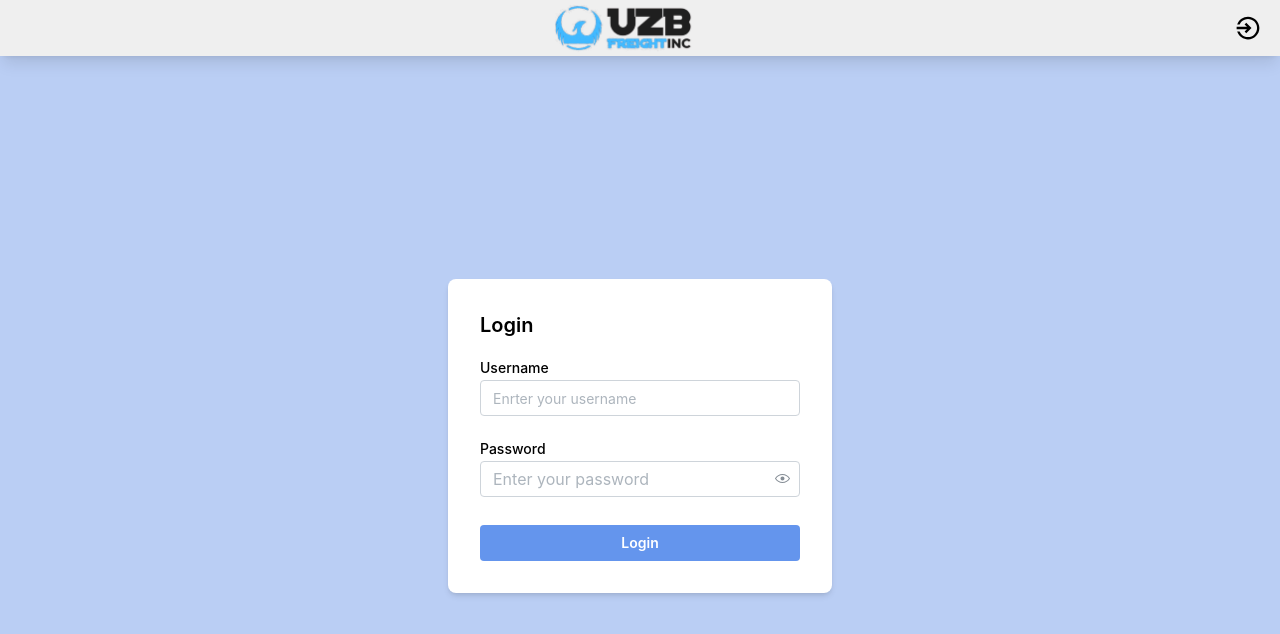
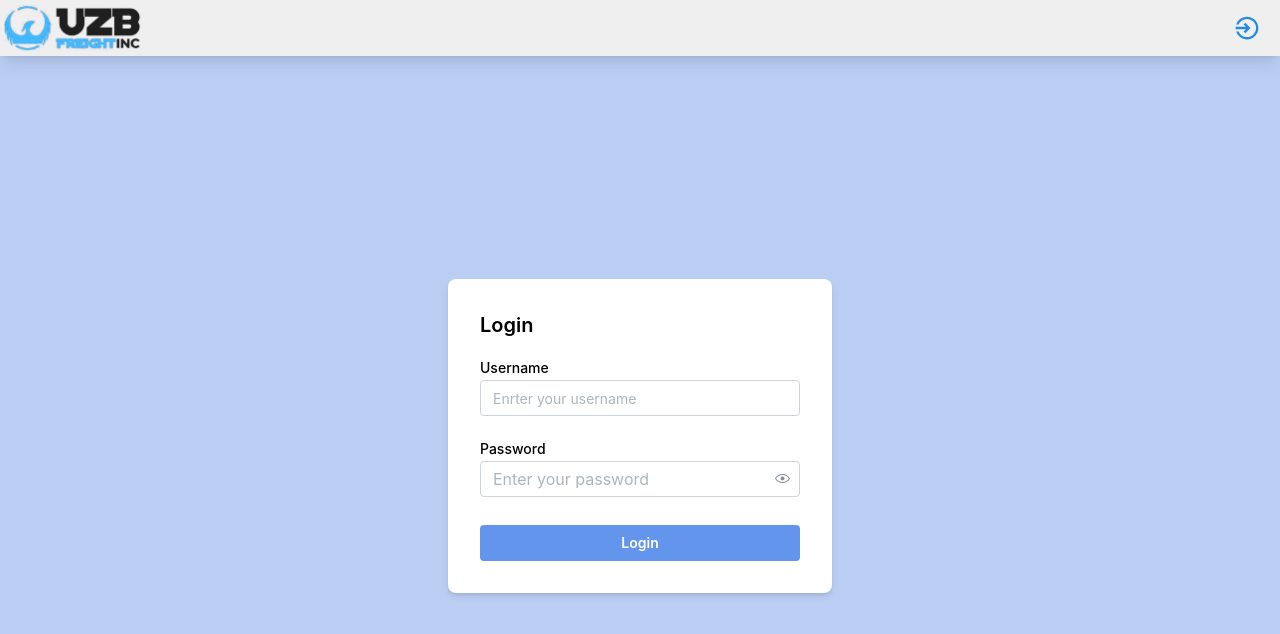
Before and after one commit to GhostGQ/temperature_system, a React (Vite) app: page /login in a window 1280 px wide. Shown: the top 634 px of the page. Built offline with nearby package versions, Linux system fonts and the light colour scheme.

Commit message:
Navigation

```diff
--- a/src/components/header/Header.tsx
+++ b/src/components/header/Header.tsx
@@ -1,28 +1,28 @@
-import {Box} from '@mantine/core';
+import {Box, Button} from '@mantine/core';
 import logo from '../../shared/assets/logo.png';
 import {IoMdLogIn} from 'react-icons/io';
 import {useAuthStore} from '../../app/store/authStore';
 import ProfileMenu from './ProfileMenu';
 import {useNavigate} from 'react-router-dom';
+import NavMenu from './NavMenu';
 
 const Header = () => {
   const navigate = useNavigate();
   const {username} = useAuthStore();
 
   return (
-    <Box className='bg-[#efefef] shadow-lg fixed z-50 w-full h-14 flex items-center justify-center'>
-      <div className='md:w-[95%] w-[80%] flex justify-center items-center'>
+    <Box className='bg-[#efefef] shadow-lg fixed z-50 w-full h-14 flex items-center justify-between'>
+      {username && <NavMenu />}
+      <div className={`flex justify-center items-center`}>
         <img src={logo} alt='logo' className='w-[150px]' />
       </div>
-      <div className='justify-end'>
+      <div className=''>
         {username ? (
           <ProfileMenu />
         ) : (
-          <IoMdLogIn
-            size={28}
-            cursor={'pointer'}
-            onClick={() => navigate('/login')}
-          />
+          <Button variant='transparent' onClick={() => navigate('/login')}>
+            <IoMdLogIn size={28} cursor={'pointer'} />
+          </Button>
         )}
       </div>
     </Box>
--- /dev/null
+++ b/src/components/header/NavMenu.tsx
@@ -0,0 +1,37 @@
+import {Button, Menu} from '@mantine/core';
+import {IoMdSettings} from 'react-icons/io';
+import {GiHamburgerMenu} from 'react-icons/gi';
+import {useNavigate} from 'react-router-dom';
+import {MdDashboard} from 'react-icons/md';
+
+const NavMenu = () => {
+  const navigate = useNavigate();
+
+  return (
+    <Menu shadow='md' width={200}>
+      <Menu.Target>
+        <Button variant='transparent'>
+          <GiHamburgerMenu size={26} />
+        </Button>
+      </Menu.Target>
+
+      <Menu.Dropdown>
+        <Menu.Label>Navigation</Menu.Label>
+        <Menu.Item
+          leftSection={<MdDashboard size={14} />}
+          onClick={() => navigate('/')}
+        >
+          Dashboard
+        </Menu.Item>
+        <Menu.Item
+          leftSection={<IoMdSettings size={14} />}
+          onClick={() => navigate('/alerts')}
+        >
+          Alerts Settings
+        </Menu.Item>
+      </Menu.Dropdown>
+    </Menu>
+  );
+};
+
+export default NavMenu;
--- a/src/components/header/ProfileMenu.tsx
+++ b/src/components/header/ProfileMenu.tsx
@@ -1,4 +1,4 @@
-import {Menu} from '@mantine/core';
+import {Button, Menu} from '@mantine/core';
 import {RxAvatar} from 'react-icons/rx';
 import {useNavigate} from 'react-router-dom';
 import {useAuthStore} from '../../app/store/authStore';
@@ -31,7 +31,9 @@ const ProfileMenu = () => {
       }}
     >
       <Menu.Target>
-        <RxAvatar size={32} cursor={'pointer'} />
+        <Button variant='transparent'>
+          <RxAvatar size={32} cursor={'pointer'} />
+        </Button>
       </Menu.Target>
 
       <Menu.Dropdown className='w-[500px]'>
--- a/src/pages/alerts/AlertInfo.tsx
+++ b/src/pages/alerts/AlertInfo.tsx
@@ -1,7 +1,6 @@
 import {
   Badge,
   Box,
-  Button,
   Card,
   Divider,
   Grid,
--- a/src/pages/alerts/Alerts.tsx
+++ b/src/pages/alerts/Alerts.tsx
@@ -1,4 +1,4 @@
-import {Grid} from '@mantine/core';
+import {Box, Grid} from '@mantine/core';
 import AlertCreation from '../../components/alerts-modals/AlertCreation';
 import AlertsList from '../../components/alerts-modals/AlertsList';
 import AlertSettings from '../../components/alerts-modals/AlertSettings';
@@ -7,6 +7,7 @@ import {useState} from 'react';
 const Alerts = () => {
   const [alertId, setAlertId] = useState<number | null>(null);
   return (
+    <Box>
       <Grid grow gutter='xs' className='w-full h-full overflow-x-hidden px-3'>
         <Grid.Col span={4}>
           <AlertCreation />
@@ -18,6 +19,7 @@ const Alerts = () => {
           <AlertsList setQueryAlertId={setAlertId} />
         </Grid.Col>
       </Grid>
+    </Box>
   );
 };
 
--- a/src/pages/dashboard/Dashboard.tsx
+++ b/src/pages/dashboard/Dashboard.tsx
@@ -3,8 +3,8 @@ import AlertsList from '../../components/alerts-list/AlertsList';
 
 const Dashboard = () => {
   return (
-    <div className='h-full w-full flex justify-center items-center'>
-      <Box className='w-full h-full p-6'>
+    <div className='h-full w-full flex justify-center items-center relative'>
+      <Box className='w-full h-full p-6 '>
         <h1 className='text-2xl font-semibold mb-3'>Search for the alerts</h1>
         <AlertsList />
       </Box>
```
Also changed, not shown: 1 other file (tests, documents, lock files or other folders). Lines whose indentation alone changed are shown as unchanged.
